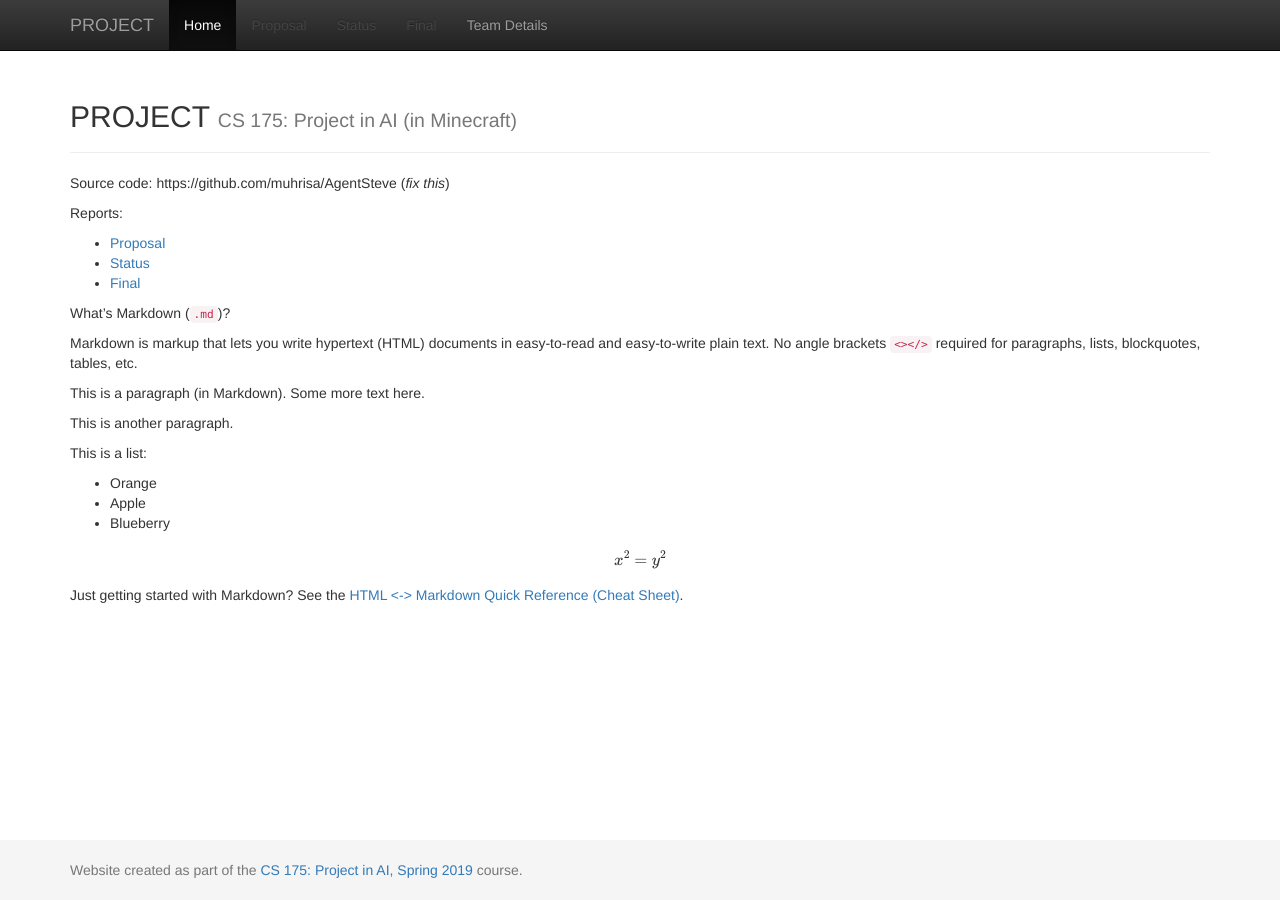
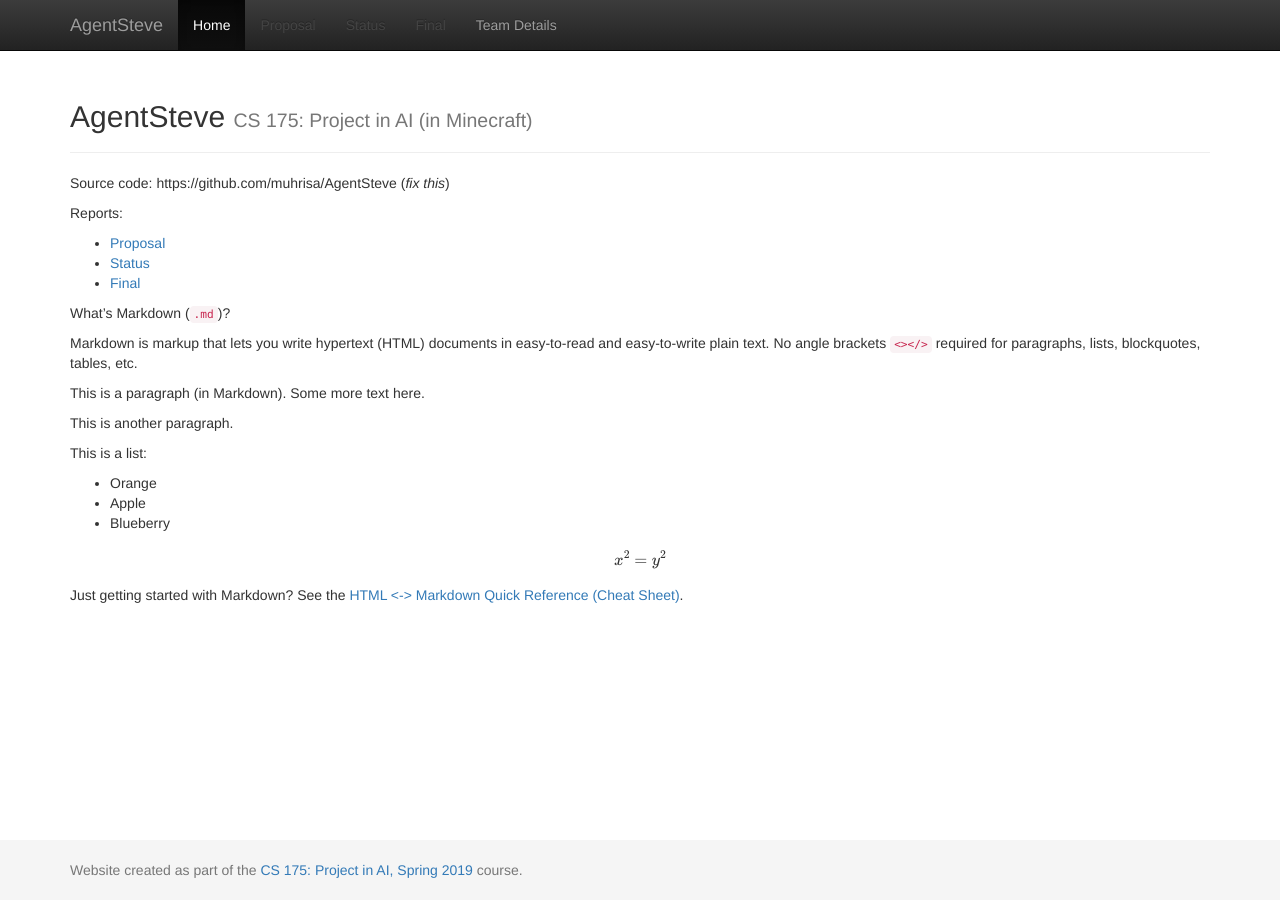
Before and after one commit to giallonotte/ArchitectSteve, a Jekyll site: the page built from docs/index.md, in a window 1280 px wide. Built offline with Jekyll 4.4.1, drawn with Linux system fonts in a browser that asks for light colours; formulas are drawn with MathJax 3.

Commit message:
Update _config.yml

```diff
--- a/docs/_config.yml
+++ b/docs/_config.yml
@@ -1,7 +1,7 @@
 ###########
 # site.title
 
-title:    'PROJECT'
+title:    'AgentSteve'
 subtitle: 'CS 175: Project in AI (in Minecraft)'
 
 
```
